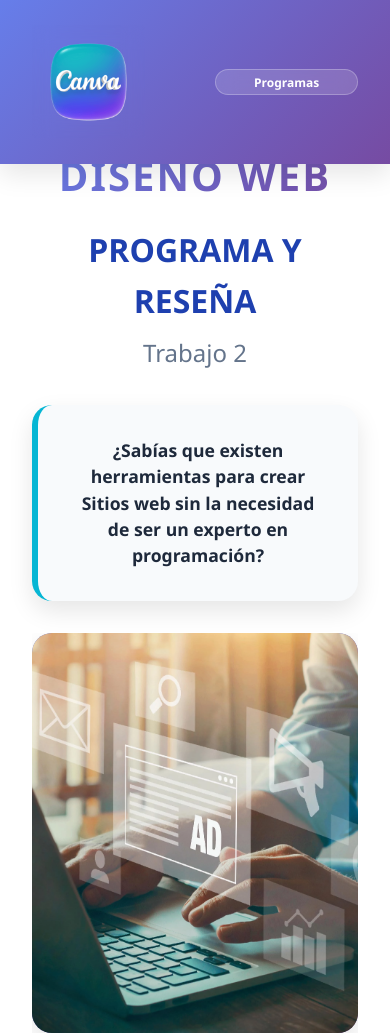
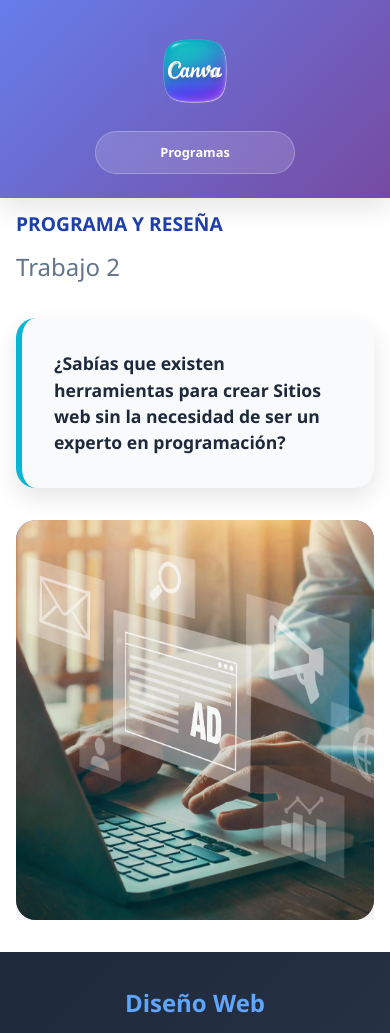
Before and after one commit to FedeDS40/dise-o-web-tp, a plain HTML site: page index.html in a window 390 px wide. Shown: the top 1033 px of the page. Drawn offline with Linux system fonts and the light colour scheme.

Commit message:
Enhance responsive styles and layout for navigation
Updated styles for responsive design and layout adjustments.

```diff
--- a/styles.css
+++ b/styles.css
@@ -38,6 +38,7 @@ body {
     top: 0;
     z-index: 1000;
     box-shadow: var(--shadow);
+    /* ELIMINADO: height fijo */
 }
 
 .nav-container {
@@ -46,10 +47,14 @@ body {
     padding: 0 2rem;
     display: flex;
     justify-content: center;
-    gap: 2rem;
+    align-items: center;
+    gap: 3rem;
+    /* ELIMINADO: height fijo - ahora se adapta al contenido */
+    min-height: auto; /* Se adapta al contenido */
+    flex-wrap: wrap; /* Permite que los elementos se envuelvan en móviles */
 }
 
-/* BOTONES BASE ORIGINALES - NO MODIFICADOS */
+/* BOTONES BASE - MÁS RESPONSIVOS */
 .nav-btn {
     display: flex;
     align-items: center;
@@ -63,6 +68,9 @@ body {
     transition: all 0.3s ease;
     backdrop-filter: blur(10px);
     border: 2px solid rgba(255, 255, 255, 0.3);
+    text-align: center;
+    /* Añadido para mejor responsive */
+    min-width: max-content; /* Evita que se compriman demasiado */
 }
 
 .nav-btn:hover {
@@ -80,6 +88,8 @@ body {
     border: none;
     border-radius: 0;
     overflow: hidden;
+    /* Responsive por defecto */
+    max-width: 100%;
 }
 
 .btn-image-index {
@@ -91,12 +101,12 @@ body {
 }
 
 .programas-btn-index {
-    height: 1cm;
-    padding: 0 1.5cm;
-    font-size: 0.9rem;
+    height: auto; /* Más flexible */
+    padding: 15px 30px;
+    font-size: 1rem;
     background: rgba(255, 255, 255, 0.15);
     border: 1.5px solid rgba(255, 255, 255, 0.25);
-    border-radius: 0.5cm;
+    border-radius: 25px;
     color: white;
     font-weight: 600;
     white-space: nowrap;
@@ -121,22 +131,10 @@ body {
     box-shadow: 0 5px 15px rgba(0, 0, 0, 0.2);
 }
 
-/* Contenedor específico para index */
-.nav-container {
-    max-width: 1200px;
-    margin: 0 auto;
-    padding: 0 2rem;
-    display: flex;
-    justify-content: center;
-    align-items: center;
-    gap: 3rem;
-    height: 6cm;
-}
-
 /* ===== MAIN CONTENT ===== */
 .main-content {
-    margin-top: 80px;
-    min-height: calc(100vh - 80px);
+    margin-top: 100px; /* Ajustado para header flexible */
+    min-height: calc(100vh - 100px);
 }
 
 /* Hero Section */
@@ -695,35 +693,33 @@ body {
     color: var(--accent-color);
 }
 
-/* ===== RESPONSIVE DESIGN ===== */
-@media (max-width: 1200px) {
-    .categories-grid {
-        grid-template-columns: repeat(5, 1fr);
-        gap: 1.2rem;
+/* ===== RESPONSIVE DESIGN MEJORADO ===== */
+
+/* Tablets */
+@media (max-width: 1024px) {
+    .nav-container {
+        gap: 2rem;
+        padding: 0 1.5rem;
     }
 
-    .category-card {
-        padding: 1.2rem;
-        min-height: 260px;
+    .canva-btn-index {
+        width: 4cm;
+        height: 4cm;
     }
 
-    .category-icon {
-        font-size: 2.2rem;
+    .programas-btn-index {
+        padding: 12px 25px;
+        font-size: 0.9rem;
     }
 
-    .category-card h3 {
-        font-size: 1rem;
+    .main-content {
+        margin-top: 90px;
+        min-height: calc(100vh - 90px);
     }
-}
 
-@media (max-width: 1024px) {
     .categories-grid {
         grid-template-columns: repeat(3, 1fr);
         gap: 1.5rem;
-    }
-
-    .category-card {
-        min-height: 250px;
     }
 
     .footer-container {
@@ -732,7 +728,45 @@ body {
     }
 }
 
+/* Tablets pequeñas y móviles grandes */
 @media (max-width: 768px) {
+    .nav-container {
+        flex-direction: row;
+        justify-content: space-between;
+        gap: 1rem;
+        padding: 1rem;
+    }
+
+    .canva-btn-index {
+        width: 3.5cm;
+        height: 3.5cm;
+    }
+
+    .programas-btn-index {
+        padding: 10px 20px;
+        font-size: 0.85rem;
+    }
+
+    .main-content {
+        margin-top: 80px;
+        min-height: calc(100vh - 80px);
+    }
+
+    /* Ajuste para el hero section en móviles */
+    .hero-section {
+        grid-template-columns: 1fr;
+        gap: 2rem;
+        padding: 2rem 1rem;
+    }
+
+    .main-title {
+        font-size: 2.5rem;
+    }
+
+    .subtitle {
+        font-size: 1.5rem;
+    }
+
     .categories-section,
     .programs-section {
         padding: 2rem 1rem;
@@ -762,22 +796,6 @@ body {
 
     .category-image {
         height: 100px;
-    }
-
-    .nav-container {
-        flex-direction: column;
-        gap: 1rem;
-        align-items: center;
-    }
-
-    .hero-section {
-        grid-template-columns: 1fr;
-        text-align: center;
-        gap: 2rem;
-    }
-
-    .main-title {
-        font-size: 2.5rem;
     }
 
     .program-card {
@@ -833,7 +851,66 @@ body {
     }
 }
 
+/* Móviles medianos */
+@media (max-width: 600px) {
+    .nav-container {
+        flex-direction: column;
+        gap: 1rem;
+        padding: 0.8rem;
+    }
+
+    .canva-btn-index {
+        width: 3cm;
+        height: 3cm;
+        order: -1; /* Lo coloca arriba */
+    }
+
+    .programas-btn-index {
+        width: 100%;
+        max-width: 200px;
+        padding: 12px;
+    }
+
+    .main-content {
+        margin-top: 120px; /* Más espacio para header en columna */
+        min-height: calc(100vh - 120px);
+    }
+}
+
+/* Móviles pequeños */
 @media (max-width: 480px) {
+    .nav-container {
+        gap: 0.8rem;
+        padding: 0.5rem;
+    }
+
+    .canva-btn-index {
+        width: 2.5cm;
+        height: 2.5cm;
+    }
+
+    .programas-btn-index {
+        padding: 10px 15px;
+        font-size: 0.8rem;
+    }
+
+    .main-content {
+        margin-top: 110px;
+        min-height: calc(100vh - 110px);
+    }
+
+    .main-title {
+        font-size: 2rem;
+    }
+
+    .subtitle {
+        font-size: 1.2rem;
+    }
+
+    .question {
+        font-size: 1rem;
+    }
+
     .categories-grid {
         grid-template-columns: 1fr;
         gap: 1rem;
@@ -865,59 +942,74 @@ body {
     }
 }
 
-/* ===== RESPONSIVE PARA BOTONES INDEX ===== */
-@media (max-width: 768px) {
+/* Móviles muy pequeños */
+@media (max-width: 360px) {
     .nav-container {
-        flex-direction: row;
-        justify-content: space-between;
-        gap: 2rem;
-        height: 4cm;
+        gap: 0.5rem;
     }
 
     .canva-btn-index {
-        width: 3.5cm;
-        height: 3.5cm;
+        width: 2cm;
+        height: 2cm;
     }
 
     .programas-btn-index {
-        height: 0.8cm;
-        padding: 0 1.2cm;
-        font-size: 0.8rem;
+        padding: 8px 12px;
+        font-size: 0.75rem;
+    }
+
+    .main-content {
+        margin-top: 100px;
+        min-height: calc(100vh - 100px);
     }
 }
 
-@media (max-width: 480px) {
-    .nav-container {
-        gap: 1.5rem;
-        height: 3.5cm;
+/* Ajustes específicos para páginas que NO son index */
+/* Esto asegura que el header se comporte bien en todas las páginas */
+body:not(.index-page) .nav-container {
+    min-height: 80px; /* Altura mínima para otras páginas */
+    flex-wrap: nowrap; /* Mantiene los botones en línea */
+}
+
+/* Para las páginas de categorías (programas.html y similares) */
+.categories-section,
+.programs-section {
+    padding-top: 2rem; /* Menos espacio arriba */
+}
+
+/* Asegurar que todas las imágenes sean responsivas */
+img {
+    max-width: 100%;
+    height: auto;
+}
+
+/* Mejorar la legibilidad en móviles */
+@media (max-width: 768px) {
+    body {
+        font-size: 14px;
     }
 
-    .canva-btn-index {
-        width: 3cm;
-        height: 3cm;
+    .section-title {
+        font-size: 2rem;
+        margin-bottom: 2rem;
     }
 
-    .programas-btn-index {
-        height: 0.7cm;
-        padding: 0 1cm;
-        font-size: 0.75rem;
+    .categories-grid {
+        grid-template-columns: repeat(2, 1fr);
+        gap: 1rem;
+    }
+
+    .category-card {
+        min-height: 200px;
+        padding: 1rem;
+    }
+
+    .program-card {
+        flex-direction: column;
+    }
+
+    .program-image {
+        width: 100%;
+        height: 150px;
     }
 }
-
-@media (max-width: 360px) {
-    .nav-container {
-        gap: 1rem;
-        height: 3cm;
-    }
-
-    .canva-btn-index {
-        width: 2.5cm;
-        height: 2.5cm;
-    }
-
-    .programas-btn-index {
-        height: 0.6cm;
-        padding: 0 0.8cm;
-        font-size: 0.7rem;
-    }
-}
```
